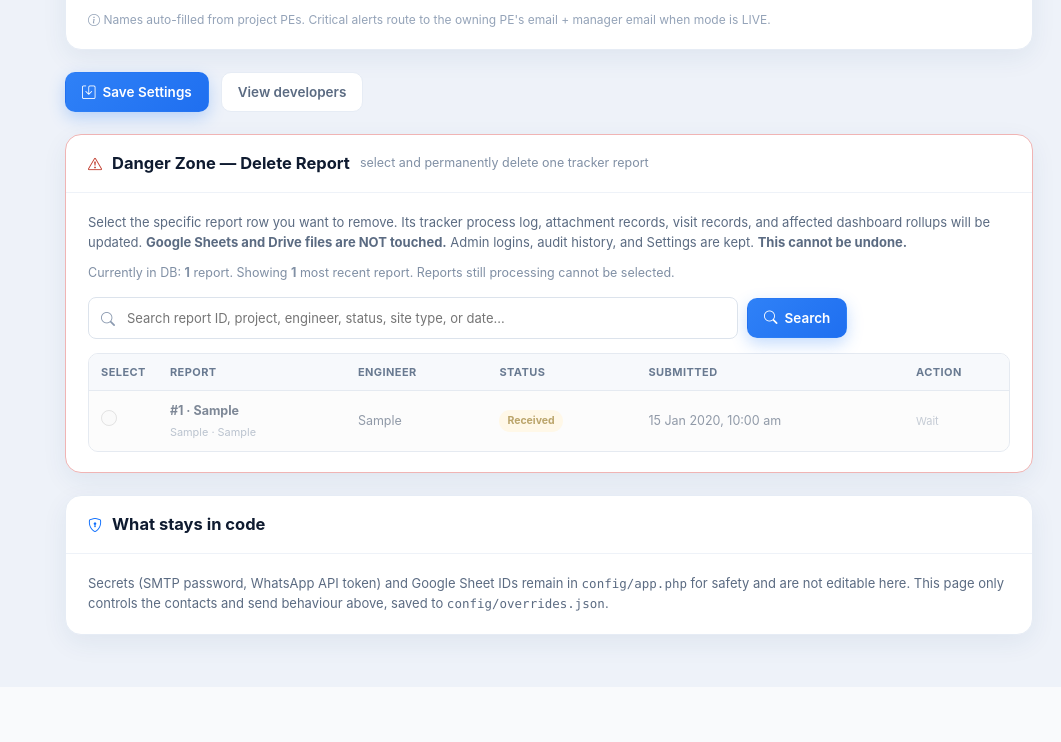
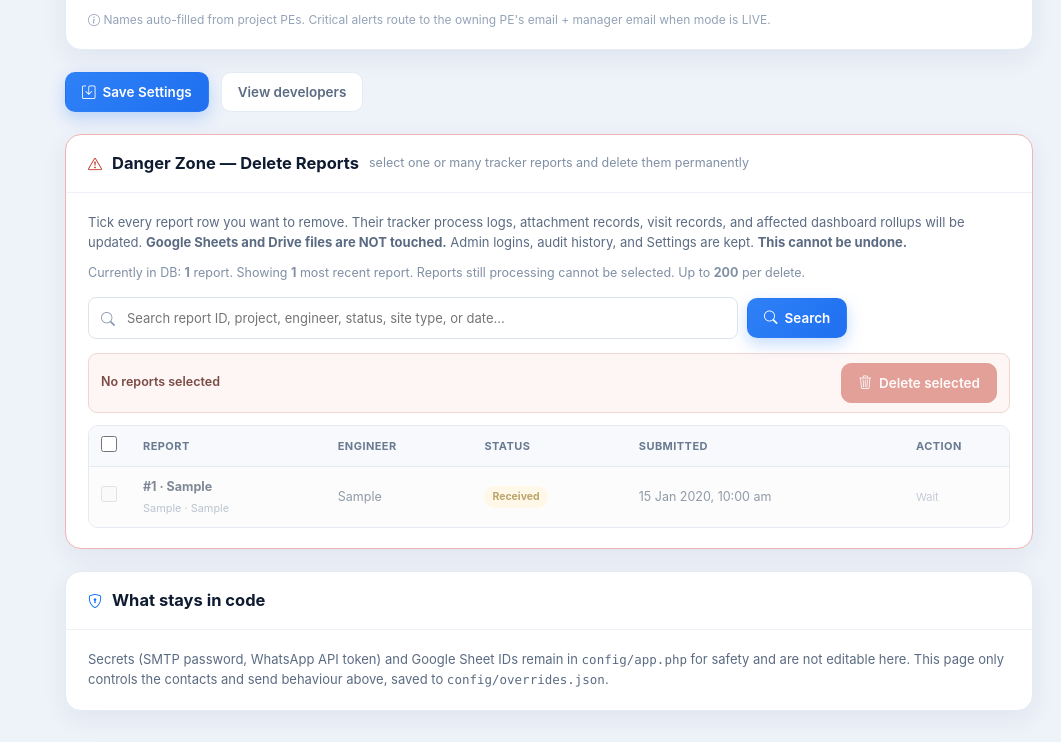
Before and after one commit to AIRTECH-DEV/Project-Daily-site-report-v1, a PHP site: page /pms/admin/settings.php in a window 1280 px wide. Shown: the part 2594-3336 px from the top of the page, without its empty margins (219-1280 px from the left). Before the commit the page ends 3252 px from the top, so only its background shows below. Run offline with PHP 8.4, Linux system fonts and the light colour scheme; the visitor is signed in with stand-in values (Sample User, id 1); tables that the repository leaves empty hold one stand-in row (values such as "Sample post").

Commit message:
feat: delete many tracker reports in one go (Danger Zone)
Test data had to be cleared one row at a time. The row picker is now checkboxes
with a select-all and a "Delete selected (N)" bar; the two-step DELETE-typed
confirmation is unchanged.

- POST takes submission_ids[] (old single submission_id still accepted) and
  deletes the whole set in one transaction: it aborts untouched if a row is
  missing or still processing, so a bad pick cannot half-delete a batch.
- Rollup cleanup runs once per batch — project masters are dropped only for keys
  no surviving report resolves to, then the sync rebuilds the rest.
- Capped at 200 rows per delete (one screenful), enforced in the UI and again on
  the server. The retired clear_data endpoint stays disabled.

Co-Authored-By: Claude Opus 5 <noreply@anthropic.com>

```diff
--- a/admin/settings.php
+++ b/admin/settings.php
@@ -14,82 +14,99 @@ $cfg = Admin::cfg();      // already merged with existing overrides
 $flash = ''; $flashType = 'ok';
 $action = (string)($_POST['action'] ?? '');
 
+// Selected-report deletion. Accepts many rows per run (submission_ids[]), and
+// still honours the old single-row field so a cached form keeps working.
+$deleteIds = $_POST['submission_ids'] ?? ($_POST['submission_id'] ?? []);
+if (!is_array($deleteIds)) { $deleteIds = [$deleteIds]; }
+$deleteIds = array_values(array_unique(array_filter(array_map(
+    static fn($v) => ctype_digit(trim((string)$v)) ? (int)$v : 0, $deleteIds
+))));
+const DELETE_MAX_ROWS = 200;   // one screenful — keeps the rebuild inside a request
+
 if ($_SERVER['REQUEST_METHOD'] === 'POST' && $action === 'delete_submission') {
     Admin::requireEditor();
     if (!Admin::checkCsrf()) {
         $flash = 'Invalid request token. Refresh and try again. Nothing was deleted.'; $flashType = 'bad';
     } elseif (trim((string)($_POST['confirm'] ?? '')) !== 'DELETE') {
         $flash = 'Type DELETE exactly to confirm. Nothing was deleted.'; $flashType = 'bad';
-    } elseif (!ctype_digit((string)($_POST['submission_id'] ?? '')) || (int)$_POST['submission_id'] < 1) {
-        $flash = 'Select a valid report row. Nothing was deleted.'; $flashType = 'bad';
+    } elseif (!$deleteIds) {
+        $flash = 'Select at least one valid report row. Nothing was deleted.'; $flashType = 'bad';
+    } elseif (count($deleteIds) > DELETE_MAX_ROWS) {
+        $flash = 'Select at most ' . DELETE_MAX_ROWS . ' reports at a time. Nothing was deleted.'; $flashType = 'bad';
     } else {
         $db = null;
         $deleteCommitted = false;
         try {
             $db = Admin::db();
-            $id = (int)$_POST['submission_id'];
+            $ids  = $deleteIds;
+            $ph   = implode(',', array_fill(0, count($ids), '?'));
             $db->beginTransaction();
 
             $find = $db->prepare(
                 "SELECT id, public_id, site_type, client_type, developer, building, flat_no, project, order_id,
                         engineer, overall_status, created_at
-                 FROM submissions WHERE id = ? FOR UPDATE"
+                 FROM submissions WHERE id IN ($ph) FOR UPDATE"
             );
-            $find->execute([$id]);
-            $deleted = $find->fetch(PDO::FETCH_ASSOC);
-            if (!$deleted) {
-                throw new RuntimeException('The selected report no longer exists.');
+            $find->execute($ids);
+            $targets = $find->fetchAll(PDO::FETCH_ASSOC);
+            if (count($targets) !== count($ids)) {
+                throw new RuntimeException('One or more selected reports no longer exist. Nothing was deleted.');
             }
-            if (in_array($deleted['overall_status'], ['received','queued','processing','awaiting_notify'], true)) {
-                throw new RuntimeException('This report is still processing and cannot be deleted yet.');
+            $busyIds = array_column(array_filter(
+                $targets,
+                static fn($t) => in_array($t['overall_status'], ['received','queued','processing','awaiting_notify'], true)
+            ), 'id');
+            if ($busyIds) {
+                throw new RuntimeException('Still processing, so nothing was deleted: #' . implode(', #', $busyIds) . '.');
             }
 
             $affectedWorkers = $db->prepare(
-                "SELECT DISTINCT worker_id, contractor_id FROM visit_workers WHERE submission_id = ?"
+                "SELECT DISTINCT worker_id, contractor_id FROM visit_workers WHERE submission_id IN ($ph)"
             );
-            $affectedWorkers->execute([$id]);
+            $affectedWorkers->execute($ids);
             $affected = $affectedWorkers->fetchAll(PDO::FETCH_ASSOC);
 
             // alert_events has no FK; process logs and attachments cascade from submissions.
             $db->prepare(
                 "DELETE ae FROM alert_events ae
                  INNER JOIN alerts a ON a.id = ae.alert_id
-                 WHERE a.submission_id = ?"
-            )->execute([$id]);
-            $db->prepare("DELETE FROM alerts WHERE submission_id = ?")->execute([$id]);
-            $db->prepare("DELETE FROM visit_workers WHERE submission_id = ?")->execute([$id]);
-            $remove = $db->prepare("DELETE FROM submissions WHERE id = ?");
-            $remove->execute([$id]);
-            if ($remove->rowCount() !== 1) {
-                throw new RuntimeException('The selected report could not be deleted.');
+                 WHERE a.submission_id IN ($ph)"
+            )->execute($ids);
+            $db->prepare("DELETE FROM alerts WHERE submission_id IN ($ph)")->execute($ids);
+            $db->prepare("DELETE FROM visit_workers WHERE submission_id IN ($ph)")->execute($ids);
+            $remove = $db->prepare("DELETE FROM submissions WHERE id IN ($ph)");
+            $remove->execute($ids);
+            if ($remove->rowCount() !== count($ids)) {
+                throw new RuntimeException('The selected reports could not be deleted.');
             }
             $db->commit();
             $deleteCommitted = true;
-            $label = projectLabel($deleted);
+            foreach ($targets as $deleted) {
                 Admin::audit(
                     'delete_submission',
                     'submissions',
-                $id,
+                    (int)$deleted['id'],
                     json_encode($deleted, JSON_UNESCAPED_UNICODE | JSON_UNESCAPED_SLASHES),
                     'deleted selected report; rebuilding derived tracker data'
                 );
+            }
 
-            // Remove this project master only if no other submission resolves to the
+            // Remove a project master only if no surviving submission resolves to the
             // same project key; surviving projects are refreshed by the sync below.
-            $deletedProjectKey = projectKey($deleted);
-            $projectStillExists = false;
+            $deletedProjectKeys = array_unique(array_map('projectKey', $targets));
             $remaining = $db->query(
                 "SELECT site_type, client_type, developer, building, flat_no, project, order_id
                  FROM submissions"
             )->fetchAll(PDO::FETCH_ASSOC);
+            $survivingKeys = [];
             foreach ($remaining as $report) {
-                if (projectKey($report) === $deletedProjectKey) {
-                    $projectStillExists = true;
-                    break;
+                $survivingKeys[projectKey($report)] = true;
             }
+            $dropProject = $db->prepare("DELETE FROM projects WHERE project_key = ?");
+            foreach ($deletedProjectKeys as $deletedProjectKey) {
+                if (!isset($survivingKeys[$deletedProjectKey])) {
+                    $dropProject->execute([$deletedProjectKey]);
                 }
-            if (!$projectStillExists) {
-                $db->prepare("DELETE FROM projects WHERE project_key = ?")->execute([$deletedProjectKey]);
             }
 
             // Rebuild project/workforce/alert rollups from all reports that remain.
@@ -117,18 +134,23 @@ if ($_SERVER['REQUEST_METHOD'] === 'POST' && $action === 'delete_submission') {
                 )->execute([$contractorId, $contractorId]);
             }
 
-            $flash = 'Report #' . $id . ' (' . $label . ') was permanently deleted. Google Sheets and Drive files were untouched.';
+            $flash = count($targets) === 1
+                ? 'Report #' . (int)$targets[0]['id'] . ' (' . projectLabel($targets[0]) . ') was permanently deleted. '
+                  . 'Google Sheets and Drive files were untouched.'
+                : count($targets) . ' reports were permanently deleted (#' . implode(', #', array_column($targets, 'id')) . '). '
+                  . 'Google Sheets and Drive files were untouched.';
         } catch (Throwable $e) {
             if ($db instanceof PDO && $db->inTransaction()) $db->rollBack();
             $flash = $deleteCommitted
-                ? 'The report was deleted, but some dashboard rollups could not refresh: ' . $e->getMessage()
-                : 'Could not delete report: ' . $e->getMessage();
+                ? 'The reports were deleted, but some dashboard rollups could not refresh: ' . $e->getMessage()
+                : 'Could not delete reports: ' . $e->getMessage();
             $flashType = 'bad';
         }
     }
 } elseif ($_SERVER['REQUEST_METHOD'] === 'POST' && $action === 'clear_data') {
-    // Retired endpoint: an old/cached bulk-delete form must never clear the database.
-    $flash = 'Bulk deletion is disabled. Select one report row to delete.'; $flashType = 'bad';
+    // Retired endpoint: an old/cached "clear everything" form must never wipe the DB.
+    // Deleting many rows is fine — it just has to go through the selected-rows flow.
+    $flash = 'Clearing the whole database is disabled. Select the report rows to delete.'; $flashType = 'bad';
 } elseif ($_SERVER['REQUEST_METHOD'] === 'POST') {
     Admin::requireEditor();
     if (!Admin::checkCsrf()) {
@@ -518,8 +540,14 @@ Layout::head('Settings', 'settings');
   .delete-table tbody tr.is-busy{cursor:not-allowed;opacity:.58;background:#fafafa}
   .delete-table td b{display:block;color:#22334c;font-size:12.5px}
   .delete-table td small{display:block;color:#8a99ad;margin-top:3px}
-  .delete-row-radio{width:16px;height:16px;margin:0;accent-color:#c0392b;cursor:pointer}
-  .delete-row-radio:disabled{cursor:not-allowed}
+  .delete-row-check{width:16px;height:16px;margin:0;accent-color:#c0392b;cursor:pointer}
+  .delete-row-check:disabled{cursor:not-allowed}
+  .delete-bulkbar{display:flex;align-items:center;gap:10px;margin:0 0 12px;padding:9px 12px;border:1px solid #f0d5d2;border-radius:9px;background:#fdf6f5}
+  .delete-count{flex:1;color:#7a4b45;font-size:12.5px;font-weight:600}
+  .delete-count.is-over{color:#c0392b}
+  .delete-bulk-btn{background:#c0392b!important;color:#fff!important;border-color:#c0392b!important}
+  .delete-bulk-btn:disabled{opacity:.45;cursor:not-allowed}
+  @media(max-width:700px){.delete-bulkbar{flex-wrap:wrap}.delete-count{flex-basis:100%}}
   .delete-status{display:inline-flex;border-radius:12px;padding:3px 8px;background:#e8f7ee;color:#257047;font-size:10.5px;font-weight:700;text-transform:capitalize}
   .delete-status.busy{background:#fff3d8;color:#8a6400}
   .delete-wait{color:#9aa6b6;font-size:11px}
@@ -545,18 +573,18 @@ Layout::head('Settings', 'settings');
 
 <?php if (!Admin::isViewer()): ?>
 <div class="card2" id="delete-reports" style="margin-top:22px;border:1px solid #f0b4b4">
-  <div class="card2-head"><i class="bi bi-exclamation-triangle" style="color:#c0392b"></i><h2>Danger Zone — Delete Report</h2>
-    <span class="sub">select and permanently delete one tracker report</span></div>
+  <div class="card2-head"><i class="bi bi-exclamation-triangle" style="color:#c0392b"></i><h2>Danger Zone — Delete Reports</h2>
+    <span class="sub">select one or many tracker reports and delete them permanently</span></div>
   <div class="card2-body">
     <p style="color:#5b6b82;font-size:13px;margin:0 0 12px">
-      Select the specific report row you want to remove. Its tracker process log, attachment records,
+      Tick every report row you want to remove. Their tracker process logs, attachment records,
       visit records, and affected dashboard rollups will be updated. <b>Google Sheets and Drive files are
       NOT touched.</b> Admin logins, audit history, and Settings are kept. <b>This cannot be undone.</b>
     </p>
     <p style="color:#8190a5;font-size:12.5px;margin:0 0 14px">
       Currently in DB: <b><?= $subCount ?></b> report<?= $subCount === 1 ? '' : 's' ?>.
       Showing <b><?= $deleteShown ?></b><?= $deleteSearch !== '' ? ' matching' : ' most recent' ?> report<?= $deleteShown === 1 ? '' : 's' ?>.
-      Reports still processing cannot be selected.
+      Reports still processing cannot be selected. Up to <b><?= DELETE_MAX_ROWS ?></b> per delete.
     </p>
 
     <form class="delete-search" method="GET" action="<?= Admin::BASE ?>/settings.php#delete-reports">
@@ -576,9 +604,20 @@ Layout::head('Settings', 'settings');
         <?= $deleteSearch !== '' ? 'No reports match “' . Admin::e($deleteSearch) . '”.' : 'No tracker reports are available to delete.' ?>
       </div>
     <?php else: ?>
+      <div class="delete-bulkbar">
+        <span class="delete-count" id="deleteCount">No reports selected</span>
+        <button class="btn btn-ghost delete-clear-btn" type="button" id="deleteClearBtn" hidden>
+          <i class="bi bi-x-lg"></i> Clear selection</button>
+        <button class="btn delete-bulk-btn" type="button" id="deleteBulkBtn" disabled>
+          <i class="bi bi-trash3"></i> Delete selected</button>
+      </div>
       <div class="delete-table-wrap">
         <table class="delete-table">
-          <thead><tr><th style="width:42px">Select</th><th>Report</th><th>Engineer</th><th>Status</th><th>Submitted</th><th style="width:105px">Action</th></tr></thead>
+          <thead><tr>
+            <th style="width:42px"><input class="delete-row-check" type="checkbox" id="deleteAllCheck"
+              aria-label="Select every listed report"></th>
+            <th>Report</th><th>Engineer</th><th>Status</th><th>Submitted</th><th style="width:105px">Action</th>
+          </tr></thead>
           <tbody>
           <?php foreach ($deleteRows as $report):
             $busy = in_array($report['overall_status'], ['received','queued','processing','awaiting_notify'], true);
@@ -586,7 +625,7 @@ Layout::head('Settings', 'settings');
           ?>
             <tr class="<?= $busy ? 'is-busy' : '' ?>">
               <td>
-                <input class="delete-row-radio" type="radio" name="delete_row"
+                <input class="delete-row-check" type="checkbox" name="delete_rows[]"
                   value="<?= (int)$report['id'] ?>"
                   data-label="<?= Admin::e($reportLabel) ?>"
                   data-engineer="<?= Admin::e($report['engineer'] ?: 'Unassigned') ?>"
@@ -624,7 +663,8 @@ Layout::head('Settings', 'settings');
     <form method="POST" id="deleteReportForm">
       <?= Admin::csrfField() ?>
       <input type="hidden" name="action" value="delete_submission">
-      <input type="hidden" name="submission_id" id="deleteSubmissionId" value="">
+      <!-- one submission_ids[] hidden input per ticked row, filled when the dialog opens -->
+      <div id="deleteIdInputs"></div>
 
       <div id="deleteConfirmStep">
         <div class="delete-modal-icon"><i class="bi bi-shield-exclamation"></i></div>
@@ -640,11 +680,11 @@ Layout::head('Settings', 'settings');
 
       <div id="deleteFinalStep" hidden>
         <div class="delete-modal-icon final"><i class="bi bi-trash3"></i></div>
-        <h3>Delete this report permanently?</h3>
-        <p><b id="deleteFinalReport"></b> and its tracker-related records will be removed. This action cannot be undone.</p>
+        <h3 id="deleteFinalTitle">Delete this report permanently?</h3>
+        <p><b id="deleteFinalReport"></b> and the tracker-related records will be removed. This action cannot be undone.</p>
         <div class="delete-modal-actions">
           <button class="btn btn-ghost" type="button" id="deleteBackBtn"><i class="bi bi-arrow-left"></i> Back</button>
-          <button class="btn delete-final-btn" type="submit"><i class="bi bi-trash3"></i> Delete report</button>
+          <button class="btn delete-final-btn" type="submit"><i class="bi bi-trash3"></i> <span id="deleteFinalBtnText">Delete report</span></button>
         </div>
       </div>
     </form>
@@ -664,37 +704,81 @@ Layout::head('Settings', 'settings');
 </div>
 <script>
 (function () {
-  // Guarded single-report deletion: select row -> type DELETE -> Next -> Delete.
-  const deleteRadios = Array.from(document.querySelectorAll('.delete-row-radio'));
+  // Guarded deletion of one OR many reports: tick rows -> type DELETE -> Next -> Delete.
+  const deleteChecks = Array.from(document.querySelectorAll('.delete-row-check')).filter(
+    function (box) { return box.name === 'delete_rows[]'; });
+  const deleteAll = document.getElementById('deleteAllCheck');
   const deleteModal = document.getElementById('deleteModal');
-  const deleteId = document.getElementById('deleteSubmissionId');
+  const deleteIdInputs = document.getElementById('deleteIdInputs');
   const deleteInput = document.getElementById('deleteConfirmInput');
   const deleteNext = document.getElementById('deleteNextBtn');
   const deleteConfirmStep = document.getElementById('deleteConfirmStep');
   const deleteFinalStep = document.getElementById('deleteFinalStep');
-  let selectedDeleteRow = null;
+  const deleteBulkBtn = document.getElementById('deleteBulkBtn');
+  const deleteClearBtn = document.getElementById('deleteClearBtn');
+  const deleteCount = document.getElementById('deleteCount');
+  const DELETE_MAX = <?= DELETE_MAX_ROWS ?>;
+  // The rows the modal will act on. The per-row Delete button narrows this to one
+  // row for that click only, without disturbing the ticks.
+  let deleteTargets = [];
 
-  function chooseDeleteRow(radio) {
-    if (!radio || radio.disabled) return;
-    selectedDeleteRow = radio;
-    radio.checked = true;
-    deleteRadios.forEach(function (item) {
-      const row = item.closest('tr');
-      if (row) {
-        row.classList.toggle('is-selected', item === radio);
+  function selectableChecks() {
+    return deleteChecks.filter(function (box) { return !box.disabled; });
+  }
+  function checkedBoxes() {
+    return selectableChecks().filter(function (box) { return box.checked; });
+  }
+  function rowSummary(box) {
+    return '#' + box.value + ' · ' + box.dataset.label + ' · ' + box.dataset.engineer;
+  }
+  function syncDeleteUi() {
+    const picked = checkedBoxes();
+    const all = selectableChecks();
+    deleteChecks.forEach(function (box) {
+      const row = box.closest('tr');
+      if (!row) return;
+      row.classList.toggle('is-selected', box.checked && !box.disabled);
       const action = row.querySelector('.delete-row-action');
-        if (action) action.hidden = item !== radio;
+      if (action) action.hidden = !box.checked || box.disabled;
+    });
+    if (deleteAll) {
+      deleteAll.checked = all.length > 0 && picked.length === all.length;
+      deleteAll.indeterminate = picked.length > 0 && picked.length < all.length;
     }
-    });
+    const over = picked.length > DELETE_MAX;
+    if (deleteCount) {
+      deleteCount.textContent = picked.length === 0
+        ? 'No reports selected'
+        : picked.length + ' report' + (picked.length === 1 ? '' : 's') + ' selected'
+          + (over ? ' — max ' + DELETE_MAX + ' per delete' : '');
+      deleteCount.classList.toggle('is-over', over);
+    }
+    if (deleteBulkBtn) {
+      deleteBulkBtn.disabled = picked.length === 0 || over;
+      deleteBulkBtn.innerHTML = '<i class="bi bi-trash3"></i> Delete selected'
+        + (picked.length ? ' (' + picked.length + ')' : '');
+    }
+    if (deleteClearBtn) deleteClearBtn.hidden = picked.length === 0;
   }
 
-  deleteRadios.forEach(function (radio) {
-    radio.addEventListener('change', function () { chooseDeleteRow(radio); });
-    const row = radio.closest('tr');
+  deleteChecks.forEach(function (box) {
+    box.addEventListener('change', syncDeleteUi);
+    const row = box.closest('tr');
     if (row) row.addEventListener('click', function (event) {
-      if (event.target.closest('a,button') || radio.disabled) return;
-      chooseDeleteRow(radio);
+      if (event.target.closest('a,button,input') || box.disabled) return;
+      box.checked = !box.checked;
+      syncDeleteUi();
     });
+  });
+  if (deleteAll) deleteAll.addEventListener('change', function () {
+    const on = deleteAll.checked;
+    selectableChecks().slice(0, on ? DELETE_MAX : undefined).forEach(function (box) { box.checked = on; });
+    if (on) selectableChecks().slice(DELETE_MAX).forEach(function (box) { box.checked = false; });
+    syncDeleteUi();
+  });
+  if (deleteClearBtn) deleteClearBtn.addEventListener('click', function () {
+    selectableChecks().forEach(function (box) { box.checked = false; });
+    syncDeleteUi();
   });
 
   function resetDeleteDialog() {
@@ -709,13 +793,30 @@ Layout::head('Settings', 'settings');
     resetDeleteDialog();
   }
 
-  function openDeleteDialog() {
-    if (!selectedDeleteRow || !deleteModal) return;
-    const summary = '#' + selectedDeleteRow.value + ' · ' + selectedDeleteRow.dataset.label +
-      ' · ' + selectedDeleteRow.dataset.engineer;
-    deleteId.value = selectedDeleteRow.value;
+  function openDeleteDialog(boxes) {
+    deleteTargets = (boxes || []).filter(function (box) { return box && !box.disabled; });
+    if (!deleteTargets.length || !deleteModal || deleteTargets.length > DELETE_MAX) return;
+
+    const n = deleteTargets.length;
+    const summary = n === 1
+      ? rowSummary(deleteTargets[0])
+      : n + ' reports · ' + deleteTargets.slice(0, 4).map(function (box) { return '#' + box.value; }).join(', ')
+        + (n > 4 ? ' and ' + (n - 4) + ' more' : '');
+    // one hidden field per target — what the server actually deletes
+    deleteIdInputs.innerHTML = '';
+    deleteTargets.forEach(function (box) {
+      const hidden = document.createElement('input');
+      hidden.type = 'hidden';
+      hidden.name = 'submission_ids[]';
+      hidden.value = box.value;
+      deleteIdInputs.appendChild(hidden);
+    });
     document.getElementById('deleteModalReport').textContent = summary;
     document.getElementById('deleteFinalReport').textContent = summary;
+    document.getElementById('deleteFinalTitle').textContent =
+      n === 1 ? 'Delete this report permanently?' : 'Delete these ' + n + ' reports permanently?';
+    document.getElementById('deleteFinalBtnText').textContent =
+      n === 1 ? 'Delete report' : 'Delete ' + n + ' reports';
     resetDeleteDialog();
     deleteModal.hidden = false;
     document.body.style.overflow = 'hidden';
@@ -724,9 +825,11 @@ Layout::head('Settings', 'settings');
   document.querySelectorAll('.delete-row-action').forEach(function (button) {
     button.addEventListener('click', function (event) {
       event.stopPropagation();
-      chooseDeleteRow(button.closest('tr').querySelector('.delete-row-radio'));
-      openDeleteDialog();
+      openDeleteDialog([button.closest('tr').querySelector('.delete-row-check')]);
     });
+  });
+  if (deleteBulkBtn) deleteBulkBtn.addEventListener('click', function () {
+    openDeleteDialog(checkedBoxes());
   });
 
   document.querySelectorAll('[data-delete-close]').forEach(function (button) {
@@ -750,6 +853,7 @@ Layout::head('Settings', 'settings');
   document.addEventListener('keydown', function (event) {
     if (event.key === 'Escape' && deleteModal && !deleteModal.hidden) closeDeleteDialog();
   });
+  syncDeleteUi();
 
   let nextIdx = <?= count($rows) ?>;   // fresh group index for newly-added developers
 
```
Lines whose indentation alone changed are shown as unchanged.
